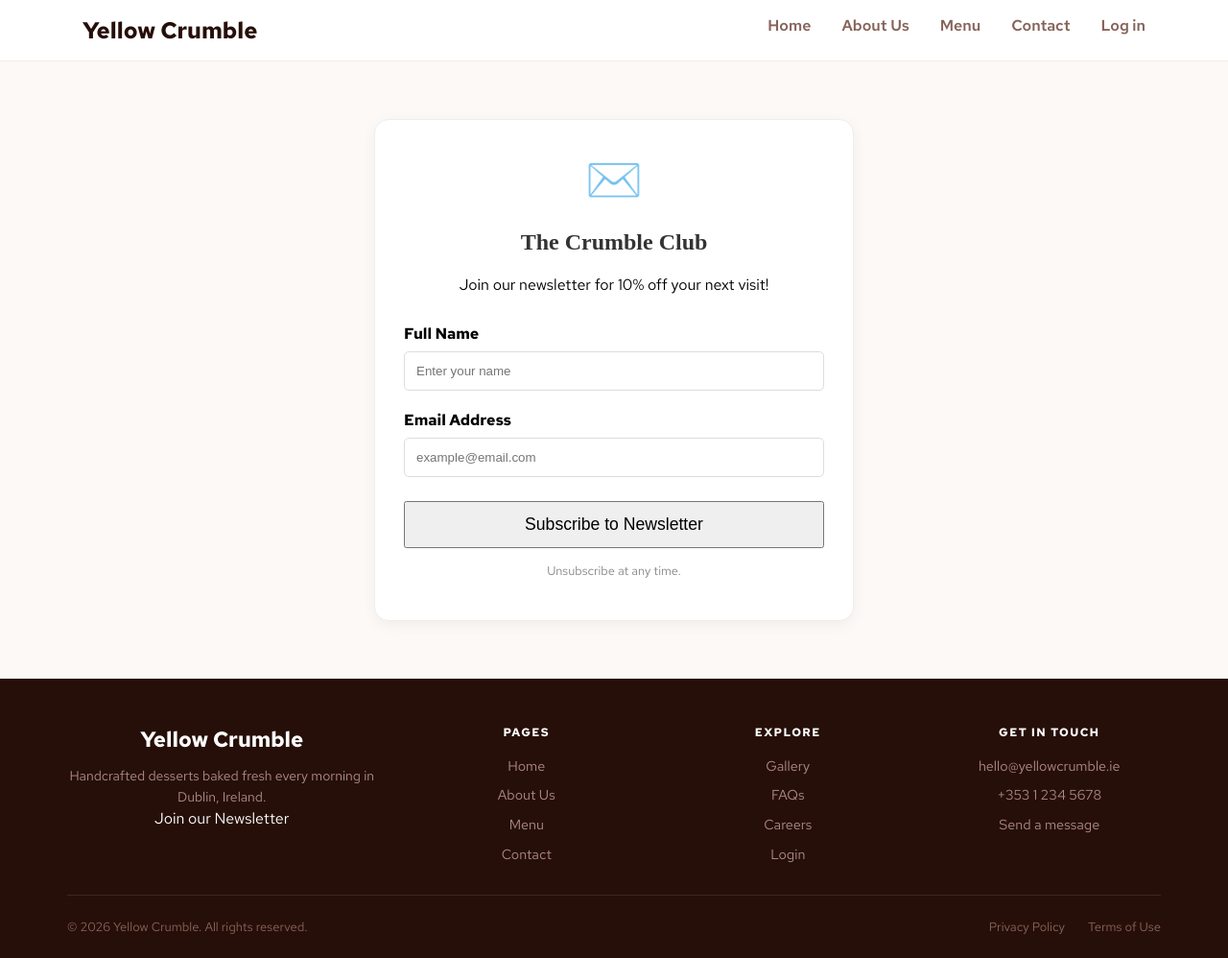
After one commit to victorakins02/Django-Yellow-Crumble, a Django app: template myapp/templates/myapp/newsletter.html in a window 1280 px wide. The commit adds this page. Shown: the whole page at 96% size. Run offline with Django 5.2, Linux system fonts and the light colour scheme; the template is opened without the code that fills it, so the values that code supplies are empty.

Commit message:
Added Newsletter Opted for some inline css The newletter doesnt work if they are already in the database.

```diff
--- a/myapp/forms.py
+++ b/myapp/forms.py
@@ -44,3 +44,7 @@ class ReviewForm(forms.Form):
     customer_name = forms.CharField(max_length=100)
     rating = forms.IntegerField(min_value=1, max_value=5)
     comment = forms.CharField(widget=forms.Textarea)
+
+class NewsletterForm(forms.Form):
+    name = forms.CharField(max_length=100, required=False, widget=forms.TextInput(attrs={'class': 'form-control', 'placeholder': 'Your Name (Optional)'}))
+    email = forms.EmailField(widget=forms.EmailInput(attrs={'class': 'form-control', 'placeholder': 'you@example.com'}))
--- a/myapp/templates/myapp/base.html
+++ b/myapp/templates/myapp/base.html
@@ -41,6 +41,7 @@
       <div class="footer-brand">
         <h2 class="footer-logo">Yellow Crumble</h2>
         <p class="footer-tagline">Handcrafted desserts baked fresh every morning in Dublin, Ireland.</p>
+        <a href="{% url 'newsletter' %}"  style="padding: 10px 20px; color: white; text-decoration: none; border-radius: 5px; margin: 3rem;">Join our Newsletter</a>
       </div>
 
       <!-- Pages -->
--- /dev/null
+++ b/myapp/templates/myapp/newsletter.html
@@ -0,0 +1,45 @@
+{% extends "myapp/base.html" %}
+{% load static %}
+
+{% block title %}Newsletter - Yellow Crumble{% endblock %}
+
+{% block extra_styles %}
+  <link rel="stylesheet" href="{% static 'myapp/Styles/review.css' %}">
+{% endblock %}
+
+{% block content %}
+<section class="section" style="padding: 60px 20px; text-align: center;">
+    <div class="review-form-card" style="max-width: 500px; margin: 0 auto;">
+
+        <div style="font-size: 3rem; margin-bottom: 20px;">✉️</div>
+
+        <h2 class="section-title">The Crumble Club</h2>
+        <p class="section-desc">Join our newsletter for 10% off your next visit!</p>
+
+            <form method="POST" action="{% url 'newsletter' %}" style="margin-top: 30px; text-align: left;">
+                {% csrf_token %}
+
+                <div class="form-group" style="margin-bottom: 20px;">
+                    <label for="name" style="font-weight: bold; display: block; margin-bottom: 8px;">Full Name</label>
+                    <input type="text" name="name" id="full_name" placeholder="Enter your name" required
+                           style="width: 100%; padding: 12px; border: 1px solid #ddd; border-radius: 5px;">
+                </div>
+
+                <div class="form-group" style="margin-bottom: 25px;">
+                    <label for="email" style="font-weight: bold; display: block; margin-bottom: 8px;">Email Address</label>
+                    <input type="email" name="email" id="user_email" placeholder="example@email.com" required
+                           style="width: 100%; padding: 12px; border: 1px solid #ddd; border-radius: 5px;">
+                </div>
+
+                <button type="submit" class="primary-btn" style="width: 100%; padding: 12px; font-size: 1.1rem;">
+                    Subscribe to Newsletter
+                </button>
+            </form>
+
+            <p style="font-size: 0.8rem; color: #888; margin-top: 15px;">
+                Unsubscribe at any time.
+            </p>
+
+    </div>
+</section>
+{% endblock %}
--- a/myapp/urls.py
+++ b/myapp/urls.py
@@ -13,4 +13,5 @@ urlpatterns = [
     path("reviews.html/", views.review, name="review"),
     path("edit-review/<int:review_id>/", views.edit_review, name="edit_review"),
     path("delete-review/<int:review_id>/", views.delete_review, name="delete_review"),
+    path("newsletter.html/", views.newsletter, name="newsletter"),
 ]
```
Also changed, not shown: myapp/models.py (+8 -0 lines), myapp/views.py (+13 -1 lines), myapp/migrations/0005_newslettersubscription.py (added), myapp/migrations/0006_newslettersubscription_name.py (added).
